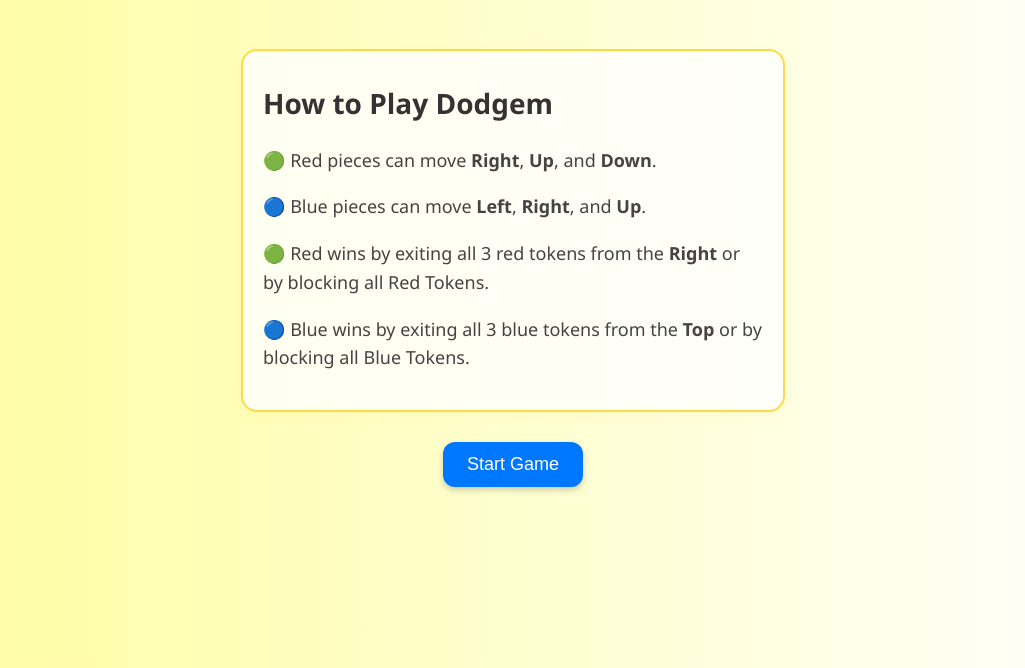
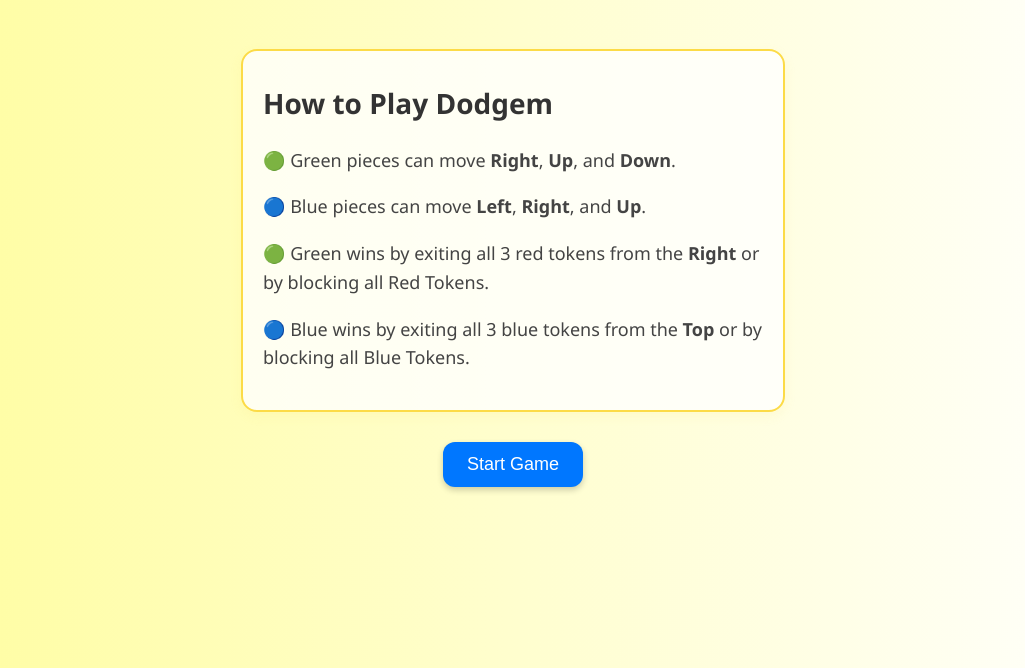
Before and after one commit to greenwang12/Dodgem, a plain HTML site: page index.html in a window 1280 px wide. Shown: the part 132-800 px from the top of the page, without its empty margins (127-1152 px from the left). Drawn offline with nearby package versions, Linux system fonts and the light colour scheme.

Commit message:
Trigger redeploy

```diff
--- a/index.html
+++ b/index.html
@@ -130,9 +130,9 @@
   <div id="rulesScreen" class="screen">
     <div class="rules animated">
       <h2>How to Play Dodgem</h2>
-      <p>🟢 Red pieces can move <strong>Right</strong>, <strong>Up</strong>, and <strong>Down</strong>.</p>
+      <p>🟢 Green pieces can move <strong>Right</strong>, <strong>Up</strong>, and <strong>Down</strong>.</p>
       <p>🔵 Blue pieces can move <strong>Left</strong>, <strong>Right</strong>, and <strong>Up</strong>.</p>
-      <p>🟢 Red wins by exiting all 3 red tokens from the <strong>Right</strong> or by blocking all Red Tokens.</p>
+      <p>🟢 Green wins by exiting all 3 red tokens from the <strong>Right</strong> or by blocking all Red Tokens.</p>
       <p>🔵 Blue wins by exiting all 3 blue tokens from the <strong>Top</strong> or by blocking all Blue Tokens.</p>
     </div>
     <button onclick="showPlayerForm()">Start Game</button>
```
